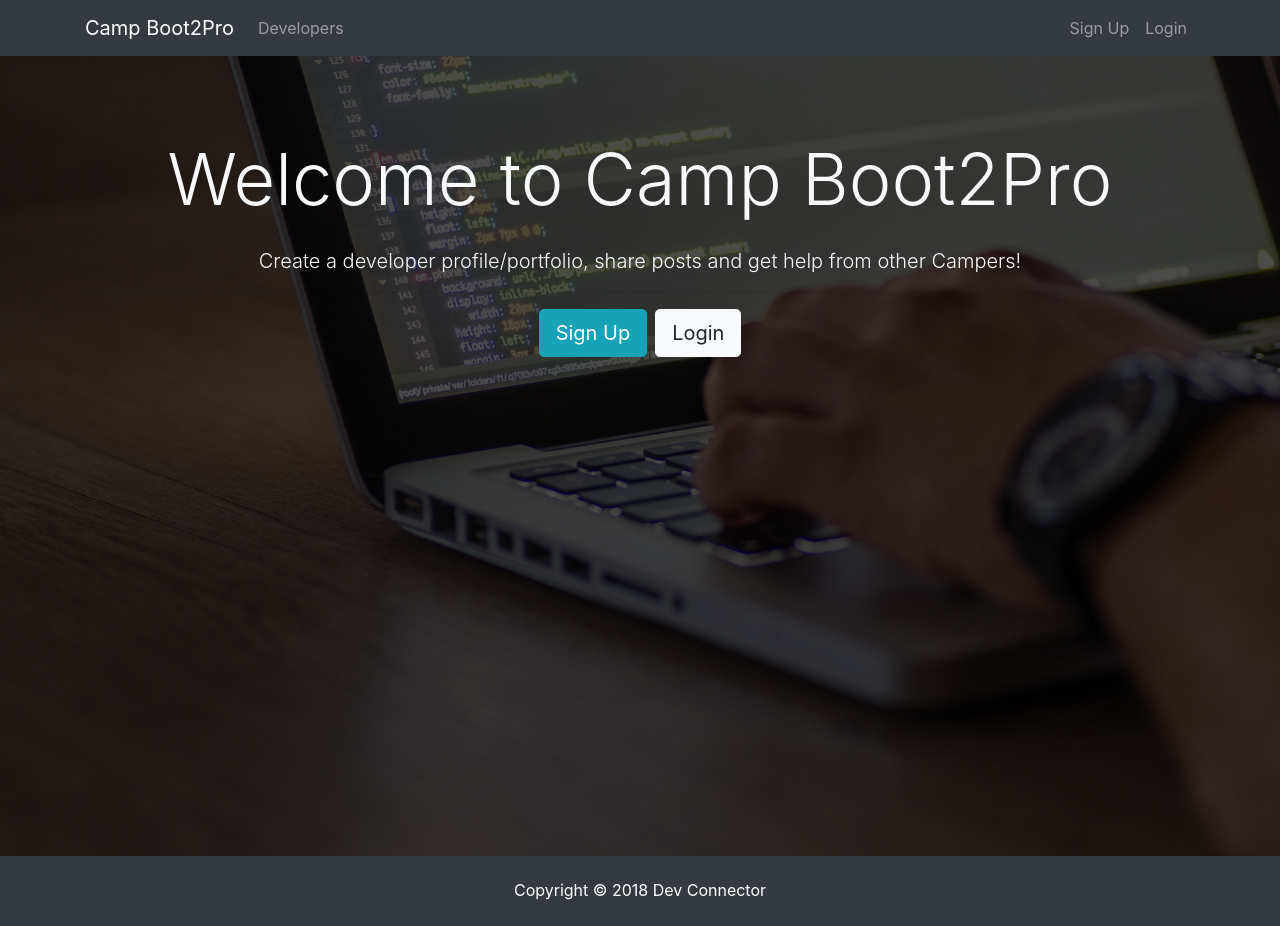
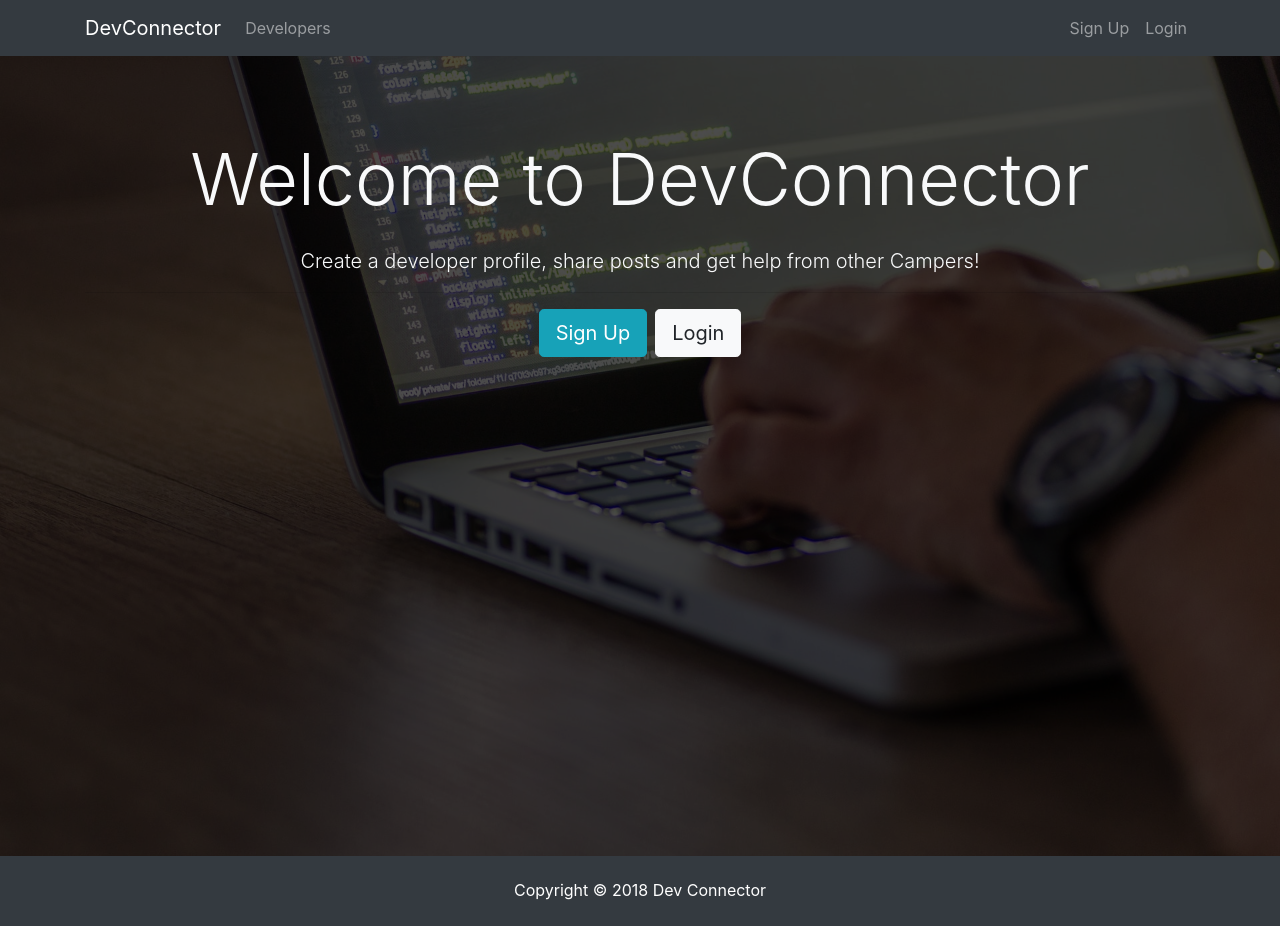
Before and after one commit to D-Molloy/Project_Icculus, a React (Create React App) app in the folder client/: page / in a window 1280 px wide. Built offline with nearby package versions, Linux system fonts and the light colour scheme.

Commit message:
Updated styles and positions

```diff
--- a/client/public/index.html
+++ b/client/public/index.html
@@ -22,7 +22,7 @@
       integrity="sha384-/rXc/GQVaYpyDdyxK+ecHPVYJSN9bmVFBvjA/9eOB+pb3F2w2N6fc5qB9Ew5yIns"
       crossorigin="anonymous"
     />
-    <title>Camp Boot2Pro</title>
+    <title>DevConnector</title>
   </head>
 
   <body>
--- a/client/src/components/edit-profile/EditProfile.js
+++ b/client/src/components/edit-profile/EditProfile.js
@@ -184,12 +184,13 @@ class CreateProfile extends Component {
     // Select options for status
     const options = [
       { label: "* Select Professional Status", value: 0 },
-      { label: "Developer", value: "Developer" },
-      { label: "Junior Developer", value: "Junior Developer" },
-      { label: "Senior Developer", value: "Senior Developer" },
-      { label: "Manager", value: "Manager" },
+      { label: "Frontend Developer", value: "Frontend Developer" },
+      { label: "Backend Developer", value: "Backend Developer" },
+      { label: "Software Engineer", value: "Software Engineer" },
+      { label: "Engineering Lead", value: "Engineering Lead" },
       { label: "Student or Learning", value: "Student or Learning" },
-      { label: "Instructor or Teacher", value: "Instructor or Teacher" },
+      { label: "Instructor", value: "Instructor" },
+      { label: "Teaching Assistant", value: "Teaching Assistant" },
       { label: "Intern", value: "Intern" },
       { label: "Other", value: "Other" }
     ];
--- a/client/src/components/layout/Landing.js
+++ b/client/src/components/layout/Landing.js
@@ -17,11 +17,11 @@ class Landing extends Component {
           <div className="container">
             <div className="row">
               <div className="col-md-12 text-center">
-                <h1 className="display-3 mb-4">Welcome to Camp Boot2Pro</h1>
+                <h1 className="display-3 mb-4">Welcome to DevConnector</h1>
                 <p className="lead">
                   {" "}
-                  Create a developer profile/portfolio, share posts and get help
-                  from other Campers!
+                  Create a developer profile, share posts and get help from
+                  other Campers!
                 </p>
                 <hr />
                 <Link to="/register" className="btn btn-lg btn-info mr-2">
--- a/client/src/components/layout/Navbar.js
+++ b/client/src/components/layout/Navbar.js
@@ -66,7 +66,7 @@ class Navbar extends Component {
       <nav className="navbar navbar-expand-sm navbar-dark bg-dark mb-4">
         <div className="container">
           <Link className="navbar-brand" to="/">
-            Camp Boot2Pro
+            DevConnector
           </Link>
           <button
             className="navbar-toggler"
--- a/client/src/components/profile/ProfileGithub.js
+++ b/client/src/components/profile/ProfileGithub.js
@@ -6,8 +6,8 @@ class ProfileGithub extends Component {
   constructor(props) {
     super(props);
     this.state = {
-      clientId: "",
-      clientSecret: "",
+      clientId: "4ee6a5c813f9af1a4cbc",
+      clientSecret: "05364460e96ce04280b803d8a1f7c49c95910f6f",
       count: 5,
       sort: "created: asc",
       repos: []
```
Also changed, not shown: 1 other file (tests, documents, lock files or other folders).
